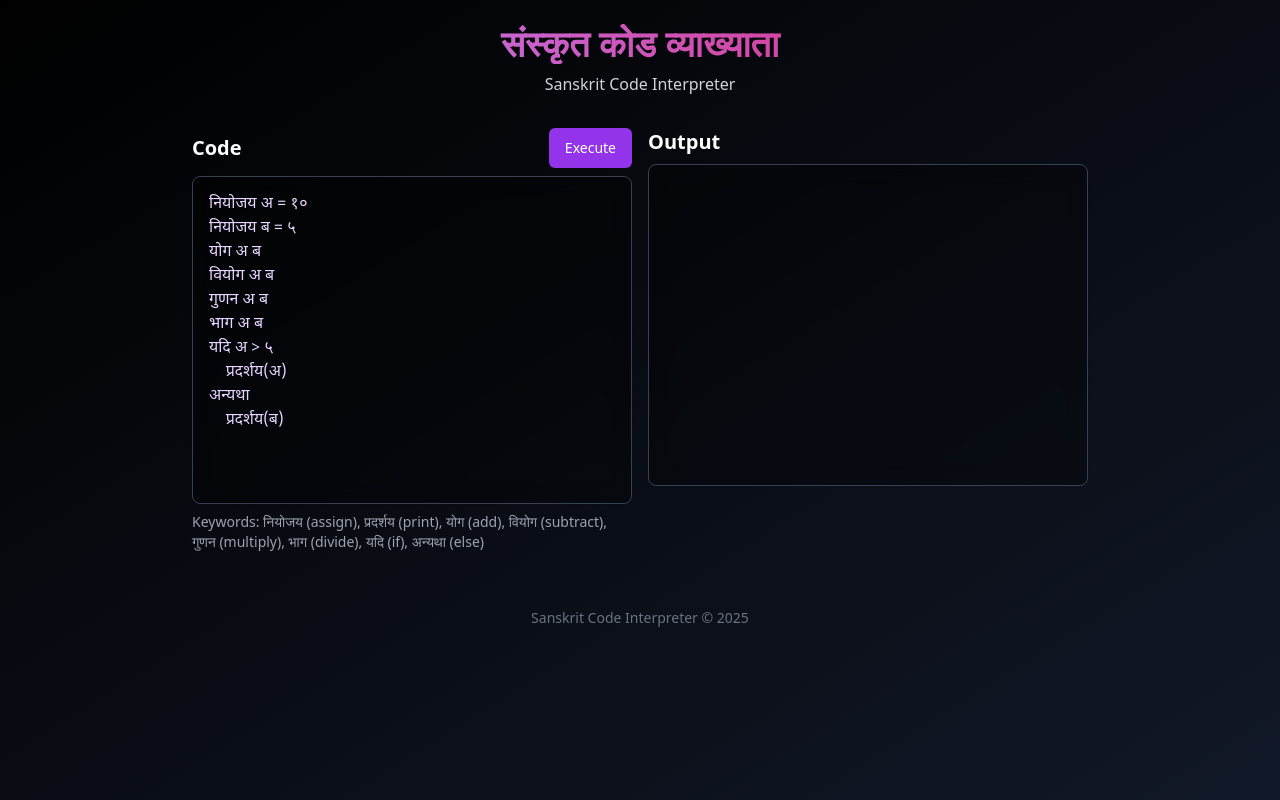
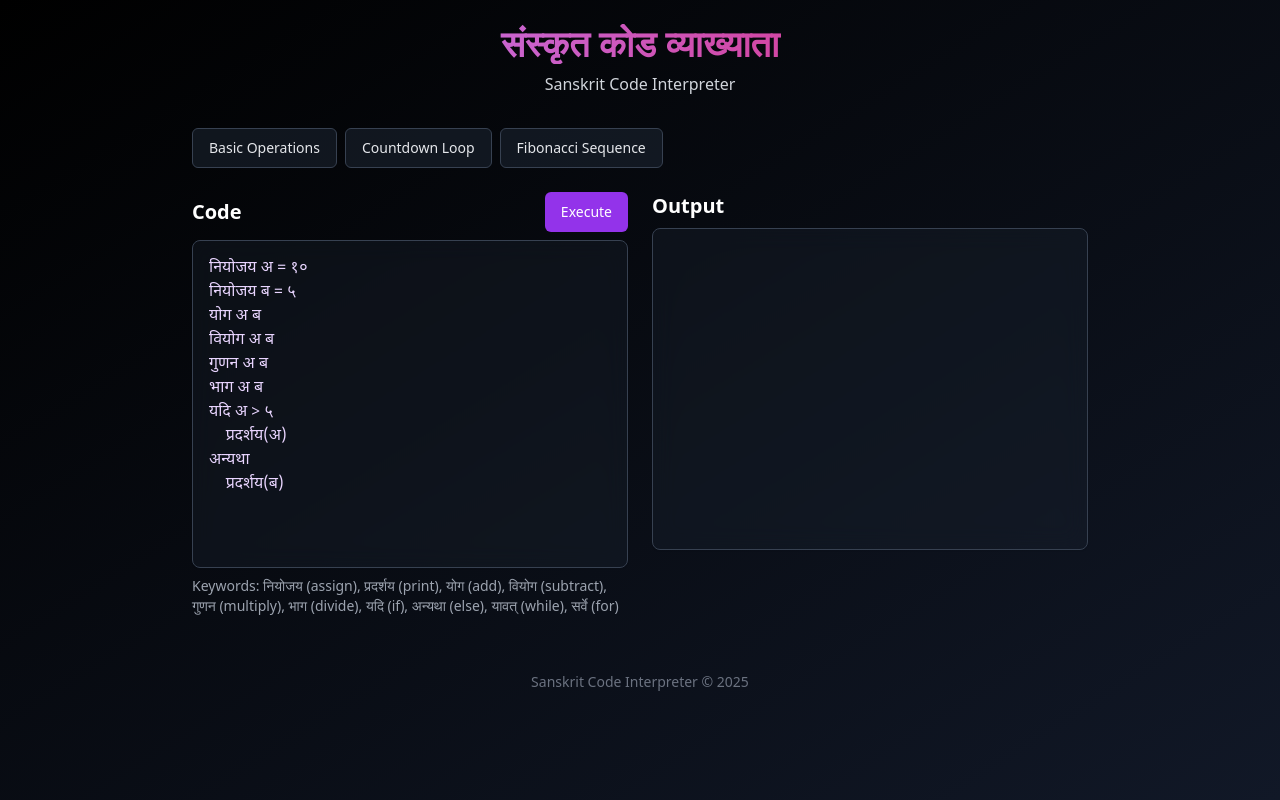
Before and after one commit to YuvrajZende/sanskrit-syntax-sorcery, a React (Vite) app: page / in a window 1280 px wide. Built offline with nearby package versions, Linux system fonts and the light colour scheme.

Commit message:
feat: Style input and output boxes
Make the input and output boxes greyesh transparent. Add more sample codes.

```diff
--- a/src/pages/Index.tsx
+++ b/src/pages/Index.tsx
@@ -5,9 +5,10 @@ import { Button } from '@/components/ui/button';
 import { Card } from '@/components/ui/card';
 import { useToast } from '@/hooks/use-toast';
 
-const SanskritInterpreter = () => {
-  const [code, setCode] = useState(
-`नियोजय अ = १०
+const sampleCodes = [
+  {
+    title: "Basic Operations",
+    code: `नियोजय अ = १०
 नियोजय ब = ५
 योग अ ब
 वियोग अ ब
@@ -17,7 +18,36 @@ const SanskritInterpreter = () => {
     प्रदर्शय(अ)
 अन्यथा
     प्रदर्शय(ब)
-`);
+`
+  },
+  {
+    title: "Countdown Loop",
+    code: `नियोजय संख्या = ५
+यावत् संख्या > ०
+    प्रदर्शय(संख्या)
+    नियोजय संख्या = संख्या - १
+`
+  },
+  {
+    title: "Fibonacci Sequence",
+    code: `नियोजय अ = ०
+नियोजय ब = १
+प्रदर्शय(अ)
+प्रदर्शय(ब)
+नियोजय सीमा = ८
+नियोजय गणना = २
+यावत् गणना < सीमा
+    नियोजय अगला = अ + ब
+    प्रदर्शय(अगला)
+    नियोजय अ = ब
+    नियोजय ब = अगला
+    नियोजय गणना = गणना + १
+`
+  }
+];
+
+const SanskritInterpreter = () => {
+  const [code, setCode] = useState(sampleCodes[0].code);
   const [output, setOutput] = useState<string[]>([]);
   const { toast } = useToast();
 
@@ -26,13 +56,45 @@ const SanskritInterpreter = () => {
       setOutput(["Running Sanskrit code..."]);
       // In a real implementation, we would interpret the code here
       // For now, let's simulate some output
-      const simulatedOutput = [
-        "१५", // 10 + 5
-        "५",  // 10 - 5
-        "५०", // 10 * 5
-        "२",  // 10 / 5
-        "१०"  // if a > 5 then print a
-      ];
+
+      let simulatedOutput: string[] = [];
+
+      if (code.includes("योग अ ब")) {
+        simulatedOutput.push("१५"); // 10 + 5
+      }
+      if (code.includes("वियोग अ ब")) {
+        simulatedOutput.push("५");  // 10 - 5
+      }
+      if (code.includes("गुणन अ ब")) {
+        simulatedOutput.push("५०"); // 10 * 5
+      }
+      if (code.includes("भाग अ ब")) {
+        simulatedOutput.push("२");  // 10 / 5
+      }
+      if (code.includes("यदि अ > ५") && code.includes("प्रदर्शय(अ)")) {
+        simulatedOutput.push("१०"); // if a > 5 then print a
+      }
+      if (code.includes("संख्या")) {
+        simulatedOutput.push("५");
+        simulatedOutput.push("४");
+        simulatedOutput.push("३");
+        simulatedOutput.push("२");
+        simulatedOutput.push("१");
+      }
+      if (code.includes("फिबोनाची") || code.includes("अगला = अ + ब")) {
+        simulatedOutput.push("०");
+        simulatedOutput.push("१");
+        simulatedOutput.push("१");
+        simulatedOutput.push("२");
+        simulatedOutput.push("३");
+        simulatedOutput.push("५");
+        simulatedOutput.push("८");
+        simulatedOutput.push("१३");
+      }
+
+      if (simulatedOutput.length === 0) {
+        simulatedOutput = ["Execution complete."];
+      }
 
       setTimeout(() => {
         setOutput(simulatedOutput);
@@ -51,6 +113,11 @@ const SanskritInterpreter = () => {
     }
   };
 
+  const handleSelectSampleCode = (sampleCode: string) => {
+    setCode(sampleCode);
+    setOutput([]);
+  };
+
   return (
     <Layout>
       <div className="min-h-screen bg-gradient-to-br from-black to-gray-900 p-6">
@@ -64,7 +131,20 @@ const SanskritInterpreter = () => {
             </p>
           </header>
 
-          <div className="grid grid-cols-1 md:grid-cols-2 gap-4">
+          <div className="flex flex-wrap gap-2 mb-6">
+            {sampleCodes.map((sample, index) => (
+              <Button
+                key={index}
+                variant="outline"
+                className="bg-gray-800/50 text-gray-200 border-gray-700 hover:bg-gray-700/50"
+                onClick={() => handleSelectSampleCode(sample.code)}
+              >
+                {sample.title}
+              </Button>
+            ))}
+          </div>
+
+          <div className="grid grid-cols-1 md:grid-cols-2 gap-6">
             <div className="space-y-2">
               <div className="flex justify-between items-center">
                 <h2 className="text-xl font-semibold text-white">Code</h2>
@@ -75,7 +155,7 @@ const SanskritInterpreter = () => {
                   Execute
                 </Button>
               </div>
-              <Card className="bg-black/30 backdrop-blur-md border border-gray-700 rounded-lg overflow-hidden">
+              <Card className="bg-gray-800/30 backdrop-blur-md border border-gray-700 rounded-lg overflow-hidden">
                 <textarea
                   value={code}
                   onChange={(e) => setCode(e.target.value)}
@@ -84,13 +164,13 @@ const SanskritInterpreter = () => {
                 />
               </Card>
               <div className="text-gray-400 text-sm">
-                <p>Keywords: नियोजय (assign), प्रदर्शय (print), योग (add), वियोग (subtract), गुणन (multiply), भाग (divide), यदि (if), अन्यथा (else)</p>
+                <p>Keywords: नियोजय (assign), प्रदर्शय (print), योग (add), वियोग (subtract), गुणन (multiply), भाग (divide), यदि (if), अन्यथा (else), यावत् (while), सर्वे (for)</p>
               </div>
             </div>
 
             <div className="space-y-2">
               <h2 className="text-xl font-semibold text-white">Output</h2>
-              <Card className="bg-black/30 backdrop-blur-md border border-gray-700 rounded-lg overflow-hidden">
+              <Card className="bg-gray-800/30 backdrop-blur-md border border-gray-700 rounded-lg overflow-hidden">
                 <div className="w-full h-80 p-4 font-devanagari text-green-400 overflow-y-auto">
                   {output.map((line, index) => (
                     <div key={index} className="mb-2">
```
